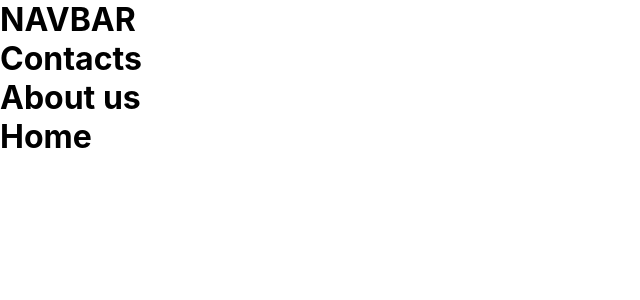
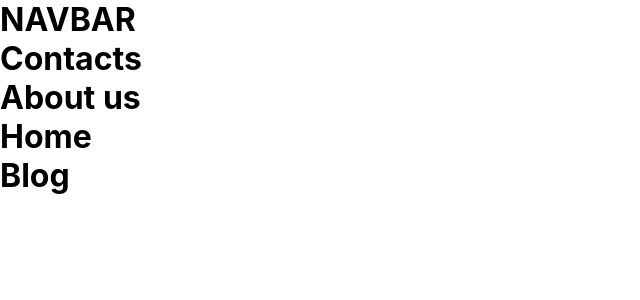
Before and after one commit to 99Atharva/Web-choice, a React (Create React App) app: page / in a window 1280 px wide. Shown: the top 300 px of the page, without its empty margins (0-640 px from the left). Built offline with nearby package versions, Linux system fonts and the light colour scheme.

Commit message:
commit done

```diff
--- a/src/Navigation.js
+++ b/src/Navigation.js
@@ -7,6 +7,7 @@ function Navigation() {
             <h1>Contacts</h1>
             <h1>About us </h1>
             <h1>Home</h1>
+            <h1>Blog</h1>
 
         </div>
     )
```
